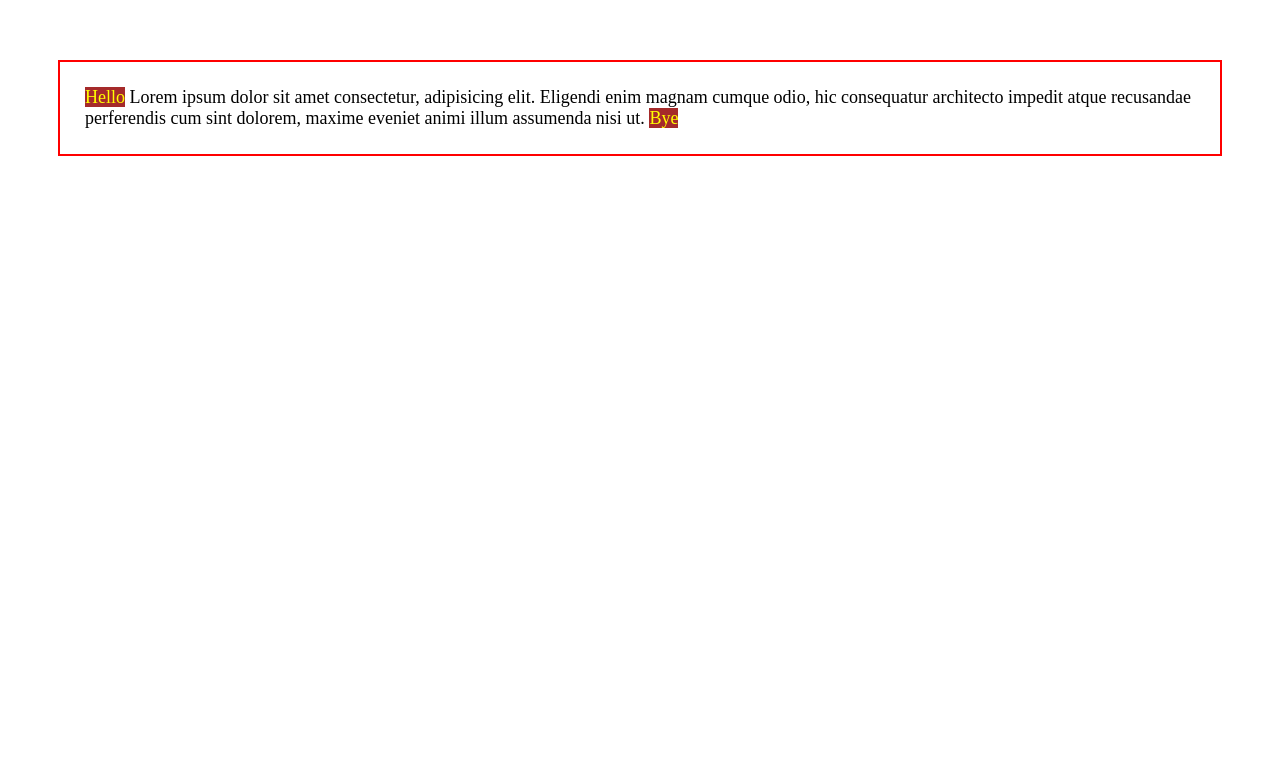
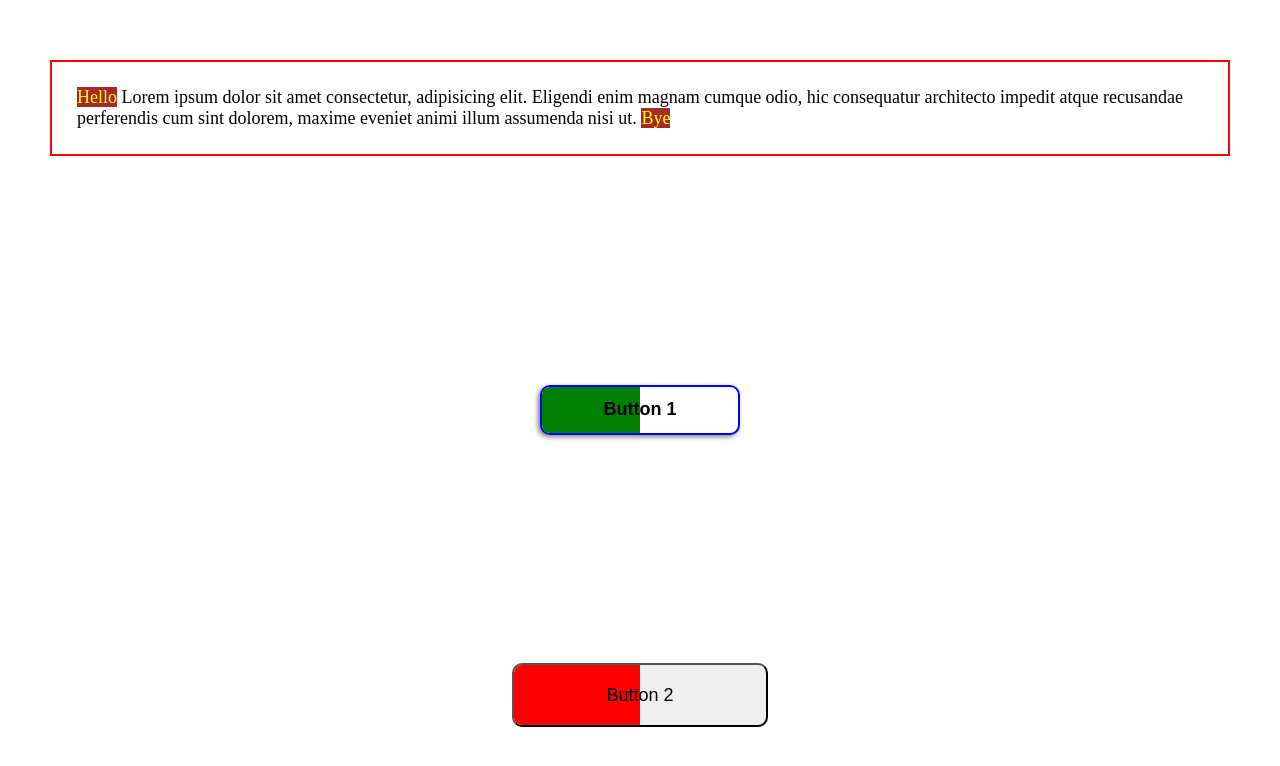
Before and after one commit to MdBillG/Complete-CSS, a plain HTML site: page Pseudo-Elements/index.html in a window 1280 px wide. Shown: the part 190-956 px from the top of the page. Before the commit the page ends 800 px from the top, so only its background shows below. Drawn offline with Linux system fonts and the light colour scheme.

Commit message:
psuedo classes

```diff
--- a/Pseudo-Elements/index.html
+++ b/Pseudo-Elements/index.html
@@ -13,5 +13,10 @@
       perferendis cum sint dolorem, maxime eveniet animi illum assumenda nisi
       ut.
     </p>
+
+    <div class="box">
+      <button class="btn1">Button 1</button>
+      <button class="btn2">Button 2</button>
+    </div>
   </body>
 </html>
--- a/Pseudo-Elements/stye.css
+++ b/Pseudo-Elements/stye.css
@@ -1,3 +1,9 @@
+/* For p tag */
+
+* {
+  margin: 0;
+  padding: 0;
+}
 p.text {
   display: block;
   margin: 250px 50px 0px 50px;
@@ -17,3 +23,85 @@ p.text::after {
   color: yellow;
   background-color: brown;
 }
+
+.box {
+  width: 100%;
+  height: 100vh;
+  display: flex;
+  justify-content: space-evenly;
+  align-items: center;
+  flex-direction: column;
+}
+
+.btn1 {
+  font-size: 18px;
+  width: 200px;
+  height: 50px;
+  padding: auto;
+  background-color: white;
+  font-weight: bold;
+  border: 2px solid blue;
+  border-radius: 10px;
+  box-shadow: -2px 2px 5px rgba(0, 0, 0, 0.5);
+  cursor: pointer;
+  position: relative;
+  z-index: 1;
+  overflow: hidden;
+}
+
+/* for button 1*/
+
+.btn1::before {
+  content: "";
+  width: 100%;
+  height: 100%;
+  background-color: green;
+  position: absolute;
+  top: 0;
+  left: 0;
+  z-index: -1;
+  transform: translateX(-50%);
+  transition: 0.5s all ease;
+}
+
+.btn1:hover::before {
+  transform: translateX(50%);
+}
+.btn1:hover {
+  color: white;
+  background-color: white;
+}
+
+.btn2 {
+  width: 20%;
+  height: 8%;
+  padding: auto;
+  font-size: 18px;
+  border-radius: 10px;
+  cursor: pointer;
+  position: relative;
+  z-index: 1;
+  overflow: hidden;
+}
+
+.btn2:hover {
+  color: white;
+  background-color: white;
+}
+
+.btn2::before {
+  content: "";
+  width: 100%;
+  height: 100%;
+  background-color: red;
+  position: absolute;
+  top: 0;
+  left: 0;
+  z-index: -1;
+  transition: 0.5s all ease;
+  transform: translateX(-50%);
+}
+
+.btn2:hover::before {
+  transform: translateX(50%);
+}
```
